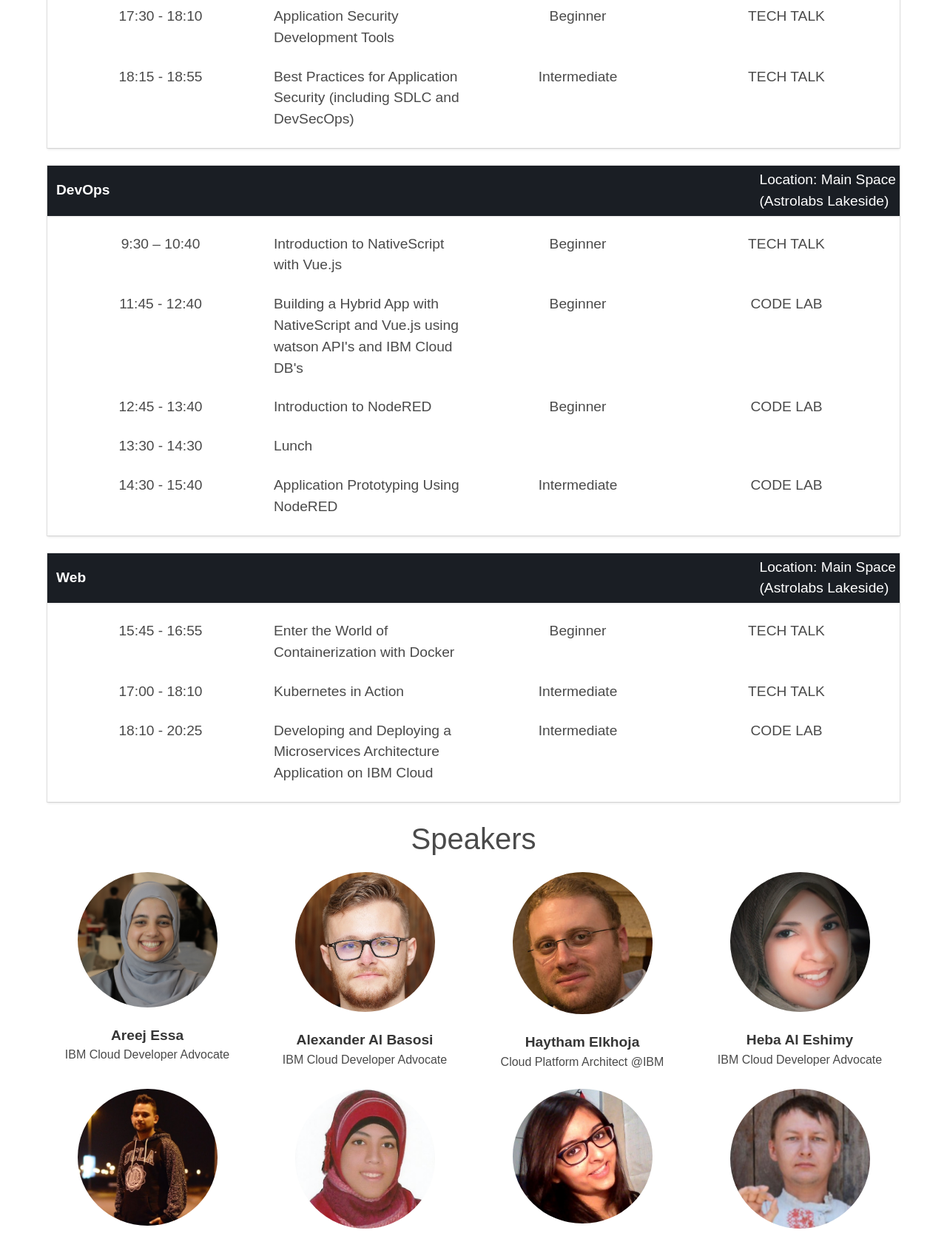
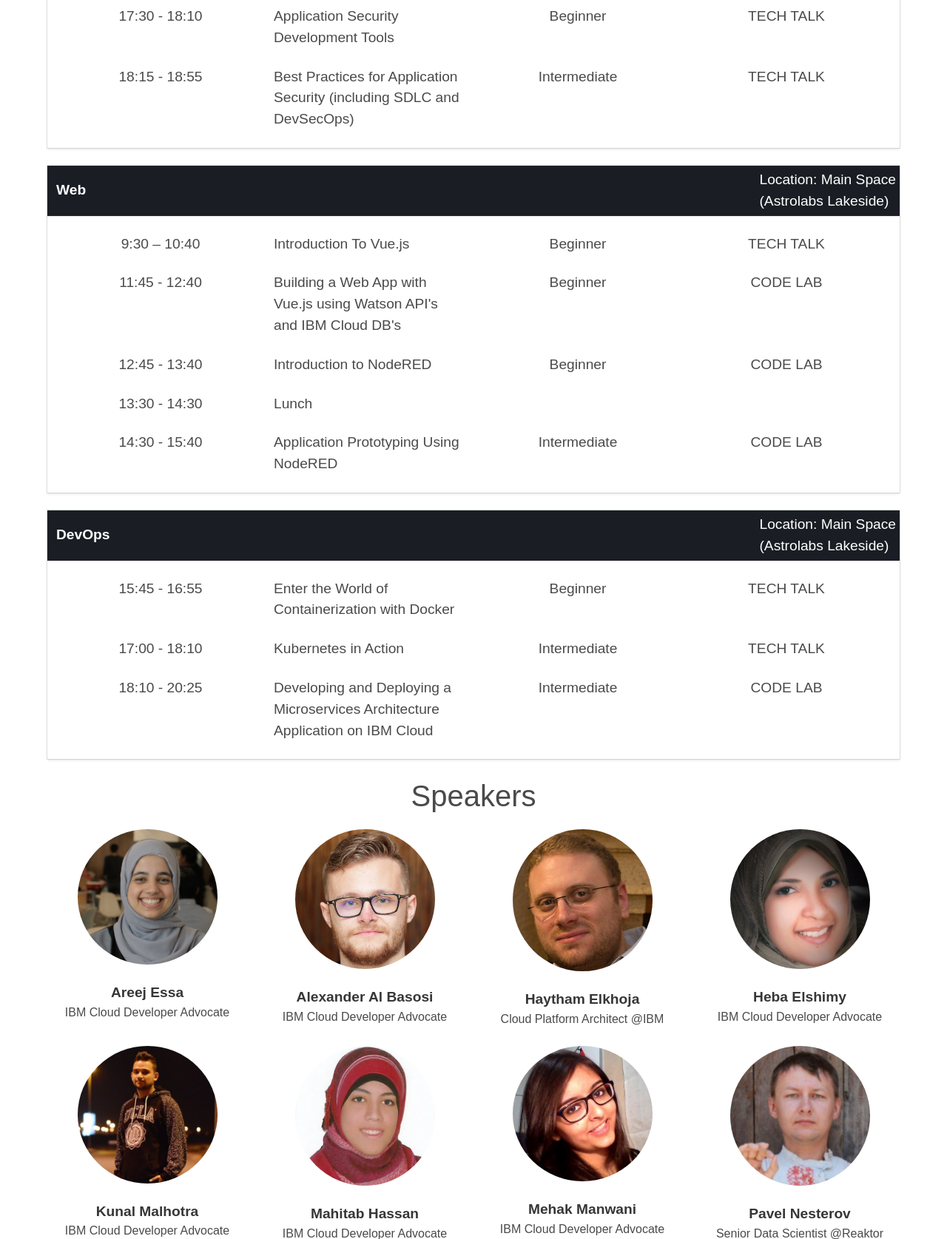
Before and after one commit to sudoalgorithm/IBM-Cloud-DevFest-2018-Website, a Flask app: page / in a window 1280 px wide. Shown: the part 4064-5739 px from the top of the page at 74% size. Run offline with Flask 2, Linux system fonts and the light colour scheme; some libraries are stand-ins or nearby versions.

Commit message:
Agenda updated

```diff
--- a/templates/index.html
+++ b/templates/index.html
@@ -479,7 +479,7 @@
             <br>
             <div class="card">
                 <header class="card-header card-header-override">
-                    <p class="card-header-title card-header-title-override">DevOps</p>
+                    <p class="card-header-title card-header-title-override">Web</p>
                     <p class="header-location"> Location: Main Space
                         <br>(Astrolabs Lakeside)</p>
                 </header>
@@ -490,7 +490,7 @@
                                 <p class="has-text-centered">9:30 – 10:40</p>
                             </div>
                             <div class="column">
-                                <p>Introduction to NativeScript with Vue.js</p>
+                                <p>Introduction To Vue.js</p>
                             </div>
                             <div class="column">
                                 <p class="has-text-centered">Beginner</p>
@@ -504,7 +504,7 @@
                                 <p class="has-text-centered">11:45 - 12:40</p>
                             </div>
                             <div class="column">
-                                <p>Building a Hybrid App with NativeScript and Vue.js using watson API's and IBM Cloud DB's</p>
+                                <p>Building a Web App with Vue.js using Watson API's and IBM Cloud DB's</p>
                             </div>
                             <div class="column">
                                 <p class="has-text-centered">Beginner</p>
@@ -561,7 +561,7 @@
             <br>
             <div class="card" id="card-web">
                 <header class="card-header card-header-override">
-                    <p class="card-header-title card-header-title-override">Web</p>
+                    <p class="card-header-title card-header-title-override">DevOps</p>
                     <p class="header-location"> Location: Main Space
                         <br>(Astrolabs Lakeside)</p>
                 </header>
@@ -640,7 +640,7 @@
                 <div class="column">
                     <a href="https://developer.ibm.com/code/community/advocates/heba.elshimy1" target="_blank"><img class="speaker-images" src="{{ url_for('static', filename='speakers/Heba_Al_Eshimy.jpg') }}"></a>
                     <br>
-                    <p class="has-text-centered"><strong>Heba Al Eshimy</strong></p>
+                    <p class="has-text-centered"><strong>Heba Elshimy</strong></p>
                     <p class="has-text-centered speaker-designation">IBM Cloud Developer Advocate</p>
                 </div>
             </div>
```
